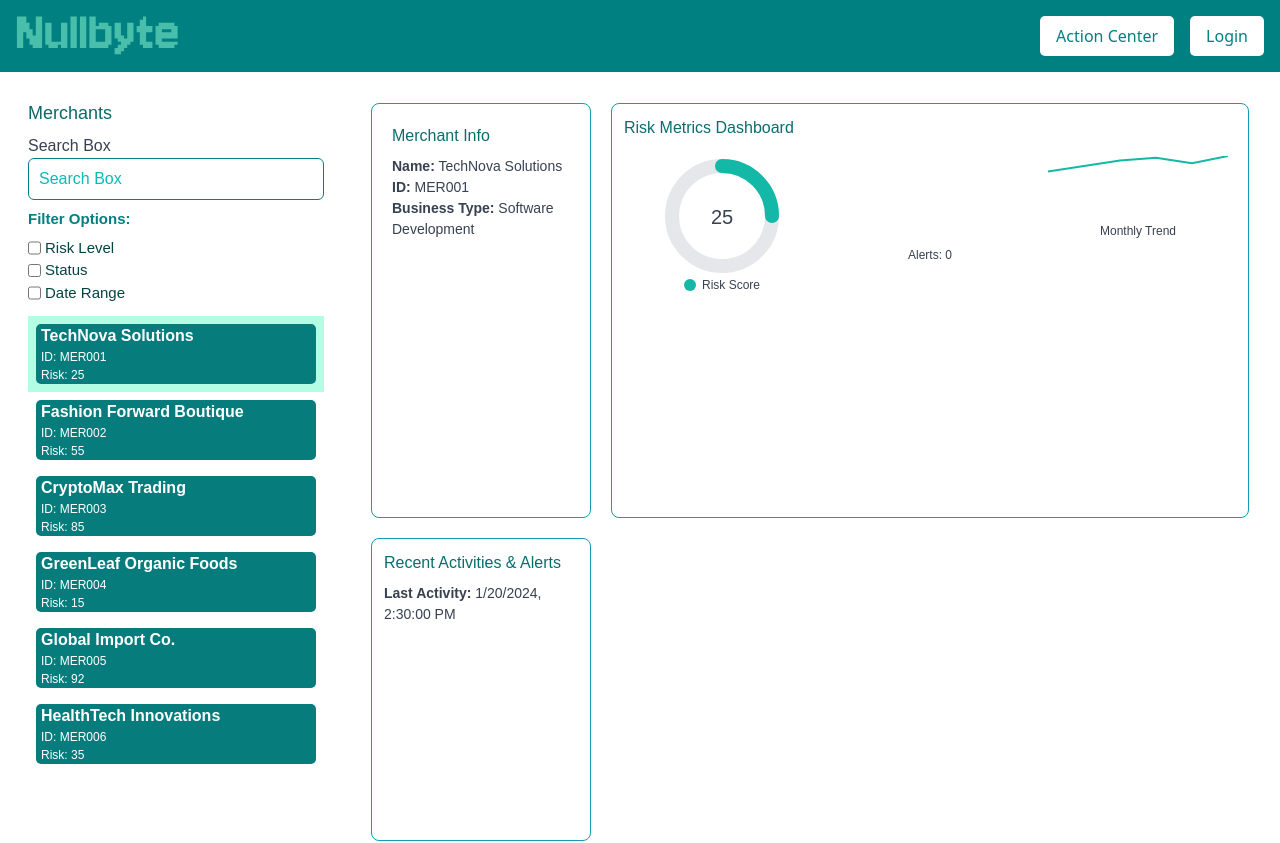
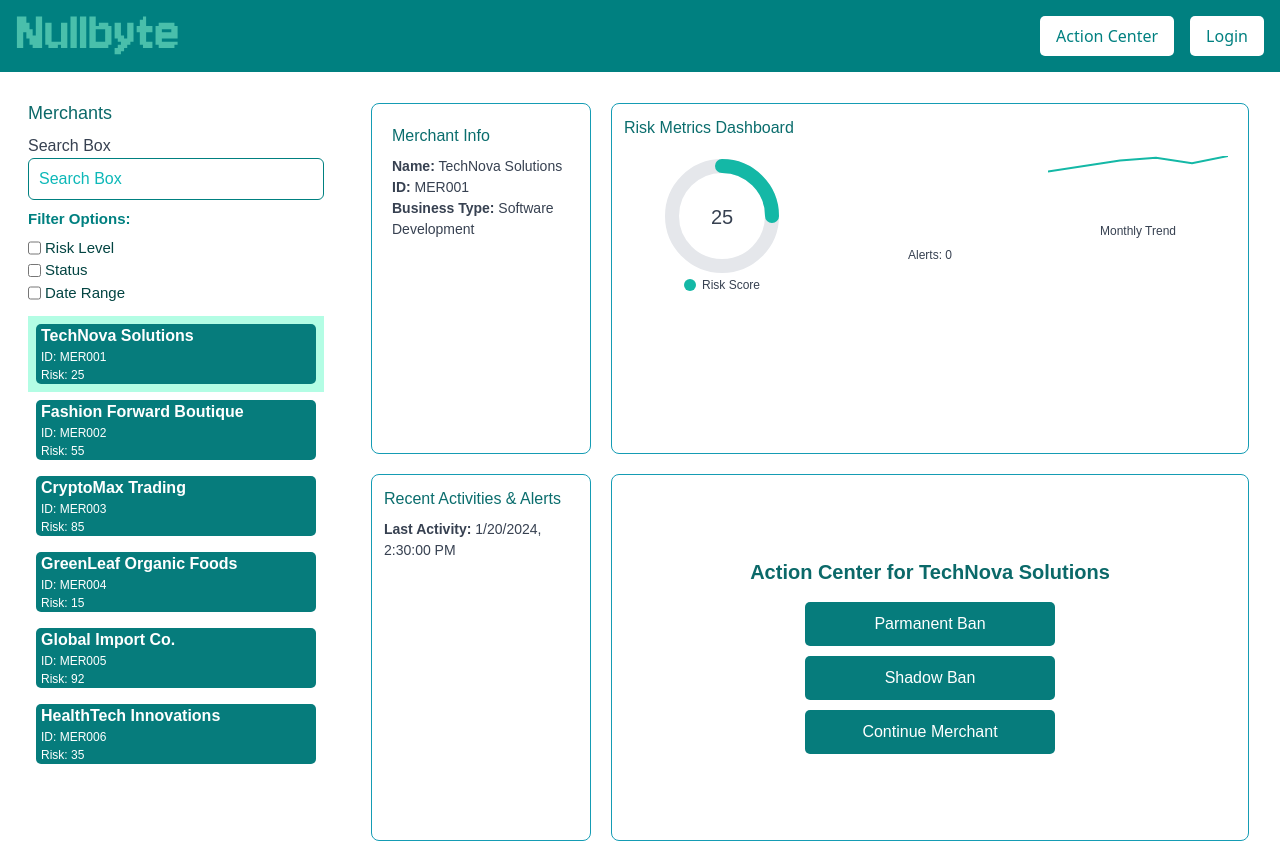
Before and after one commit to jesvijonathan/GCP-Hackathon, a Vue app in the folder app/frontend/: page /dashboard in a window 1280 px wide. Shown: the top 843 px of the page. Built offline with nearby package versions, Linux system fonts and the light colour scheme; the HTML template or start-up script is replaced by a standard one.

Commit message:
action buttons with toastify

```diff
--- a/app/frontend/package.json
+++ b/app/frontend/package.json
@@ -17,7 +17,8 @@
     "vue": "^3.4.29",
     "vue-router": "^4.4.0",
     "vue-spinner": "^1.0.4",
-    "vue-toastification": "^2.0.0-rc.5"
+    "vue-toastification": "^2.0.0-rc.5",
+    "vue3-toastify": "^0.2.8"
   },
   "devDependencies": {
     "@vitejs/plugin-vue": "^5.0.5",
--- a/app/frontend/src/components/Dashboard.vue
+++ b/app/frontend/src/components/Dashboard.vue
@@ -185,11 +185,23 @@
           </ul>
         </div>
       </div>
+
+      <!-- Action center -->
+      <div class="card action-center-card">
+        <h1 class="action-card-heading">Action Center for {{ selectedMerchant.name }}</h1>
+        <button @click="notifyPermanentban" class="action-card-button">Parmanent Ban</button>
+        <button @click="notifyShadowBan" class="action-card-button">Shadow Ban</button>
+        <button @click="notifyContinueMerchant" class="action-card-button">Continue Merchant</button>
+      </div>
     </section>
   </div>
 </template>
 
 <script>
+
+import { toast } from 'vue3-toastify';
+import 'vue3-toastify/dist/index.css';
+
 export default {
   name: "MerchantDashboard",
   data() {
@@ -235,6 +247,74 @@ export default {
     selectMerchant(m) {
       this.selectedMerchant = m;
     },
+
+    // Toastify notification functions
+    notifyPermanentban() {
+      if (!this.selectedMerchant) {
+        toast.error("No merchant selected for action", {
+          autoClose: 3000,
+          position: "top-right",
+        });
+        return;
+      }
+
+      toast.error(`${this.selectedMerchant.name} has been permanently banned!`, {
+        autoClose: 5000,
+        position: "top-right",
+        hideProgressBar: false,
+        closeOnClick: true,
+        pauseOnHover: true,
+        draggable: true,
+      });
+
+      // You can add actual ban logic here
+      console.log(`Permanently banned merchant: ${this.selectedMerchant.id}`);
+    },
+
+    notifyShadowBan() {
+      if (!this.selectedMerchant) {
+        toast.error("No merchant selected for action", {
+          autoClose: 3000,
+          position: "top-right",
+        });
+        return;
+      }
+
+      toast.warning(`${this.selectedMerchant.name} has been shadow banned!`, {
+        autoClose: 5000,
+        position: "top-right",
+        hideProgressBar: false,
+        closeOnClick: true,
+        pauseOnHover: true,
+        draggable: true,
+      });
+
+      // You can add actual shadow ban logic here
+      console.log(`Shadow banned merchant: ${this.selectedMerchant.id}`);
+    },
+
+    notifyContinueMerchant() {
+      if (!this.selectedMerchant) {
+        toast.error("No merchant selected for action", {
+          autoClose: 3000,
+          position: "top-right",
+        });
+        return;
+      }
+
+      toast.success(`${this.selectedMerchant.name} will continue operating normally!`, {
+        autoClose: 4000,
+        position: "top-right",
+        hideProgressBar: false,
+        closeOnClick: true,
+        pauseOnHover: true,
+        draggable: true,
+      });
+
+      // You can add actual continue logic here
+      console.log(`Continued merchant operations: ${this.selectedMerchant.id}`);
+    },
+
     formatCurrency(n) {
       if (typeof n !== "number") return n;
       return (
@@ -493,6 +573,31 @@ export default {
 .merchant-info-card{
   padding: 20px;
 }
+
+.action-center-card{
+  display: flex;
+  justify-content: center;
+  align-items: center;
+  flex-direction: column;
+}
+
+.action-card-button{
+  background-color: rgb(6, 124, 124);
+  color: white;
+  border: none;
+  border-radius: 5px;
+  padding: 10px;
+  margin: 5px;
+  width: 250px;
+  cursor: pointer;
+}
+
+.action-card-heading{
+  color: rgb(11, 105, 105);
+  margin-bottom: 10px;
+  font-size: 20px;
+  font-weight: bold;
+}
 @media (max-width: 1024px) {
   .merchant-dashboard {
     grid-template-columns: 1fr;
```
Also changed, not shown: 1 other file (tests, documents, lock files or other folders).
